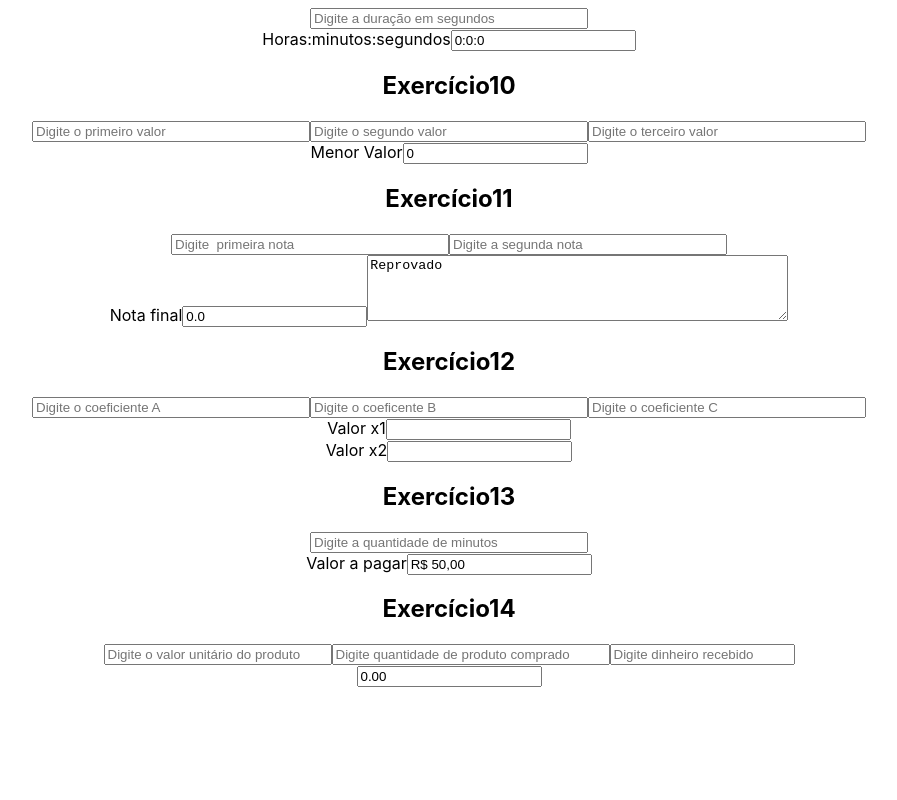
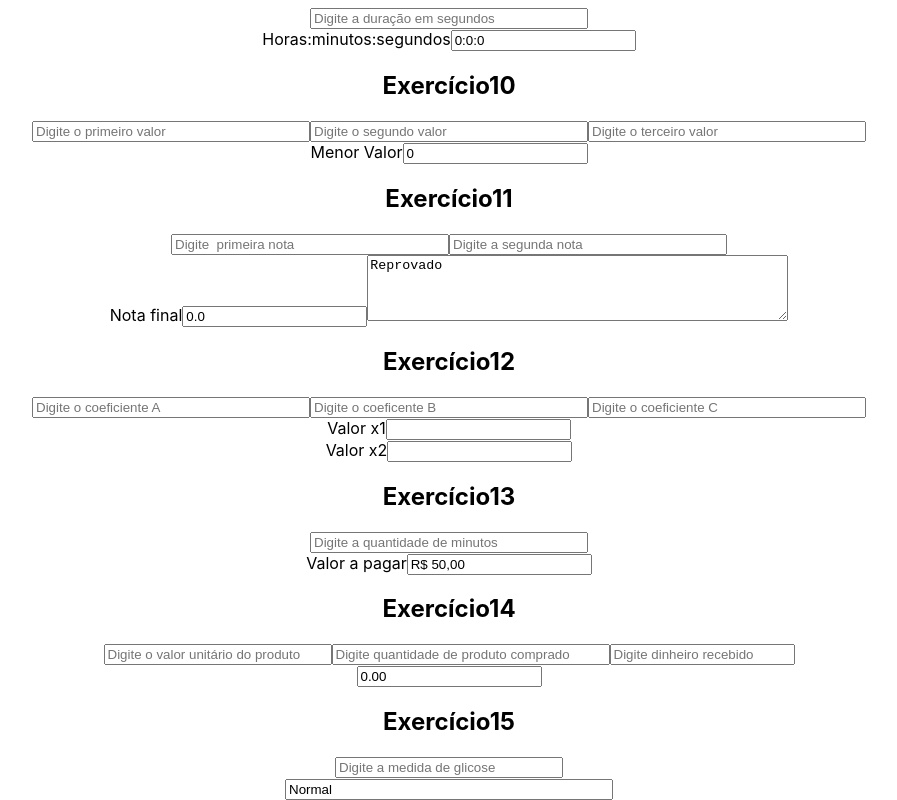
Before and after one commit to FernandoYoneda/Tegra, a React (Create React App) app: page / in a window 1280 px wide. Shown: the part 1170-1970 px from the top of the page, without its empty margins (191-1088 px from the left). Before the commit the page ends 1857 px from the top, so only its background shows below. Built offline with nearby package versions, Linux system fonts and the light colour scheme.

Commit message:
exercicio15

```diff
--- a/src/App.tsx
+++ b/src/App.tsx
@@ -17,6 +17,7 @@ import Exercicio11 from "./Exercicio11/exercicio11";
 import Exercicio12 from "./Exercicio12/exercicio12";
 import Exercicio13 from "./Exercicio13/exercicico13";
 import Exercicio14 from "./Exercicio14/exercicio14";
+import Exercicio15 from "./Exercicio15/exercicio15";
 
 function App() {
   return (
@@ -35,6 +36,7 @@ function App() {
       <Exercicio12 />
       <Exercicio13 />
       <Exercicio14 />
+      <Exercicio15 />
     </div>
   );
 }
--- /dev/null
+++ b/src/Exercicio15/exercicio15.tsx
@@ -0,0 +1,33 @@
+import { useState } from "react";
+
+const Exercicio15 = () => {
+  const [dados, setDados] = useState({
+    medidaGlicose: 0,
+  });
+
+  return (
+    <div>
+      <h2>Exercício15</h2>
+      <form>
+        <input
+          style={{ width: "220px" }}
+          type="number"
+          onChange={(e) =>
+            setDados((x) => ({ ...x, medidaGlicose: Number(e.target.value) }))
+          }
+          placeholder="Digite a medida de glicose"
+        />
+        <br />
+        {dados.medidaGlicose <= 100 && (
+          <input style={{ width: "320px" }} type="text" value={"Normal"} />
+        )}
+        {dados.medidaGlicose > 100 && dados.medidaGlicose <= 140 && (
+          <input type="text" value={"Elevado"} />
+        )}
+        {dados.medidaGlicose > 140 && <input type="text" value={"Diabetes"} />}
+      </form>
+    </div>
+  );
+};
+
+export default Exercicio15;
```
